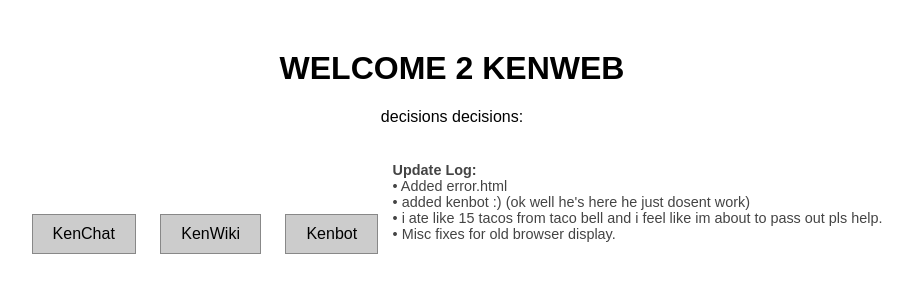
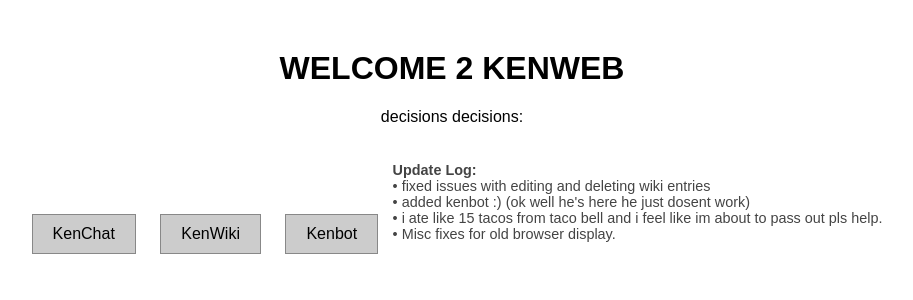
Before and after one commit to malehornk/yenweb, a Flask app: page / in a window 1280 px wide. Shown: the top 300 px of the page, without its empty margins (188-1101 px from the left). Run offline with Flask 3, Linux system fonts and the light colour scheme.

Commit message:
Update home.html

```diff
--- a/templates/home.html
+++ b/templates/home.html
@@ -18,7 +18,7 @@
 
     <div class="update-log">
         <strong>Update Log:</strong><br>
-        • Added error.html <br>
+        • fixed issues with editing and deleting wiki entries <br>
         • added kenbot :) (ok well he's here he just dosent work)<br>
         • i ate like 15 tacos from taco bell and i feel like im about to pass out pls help.<br>
         • Misc fixes for old browser display.<br>
```
